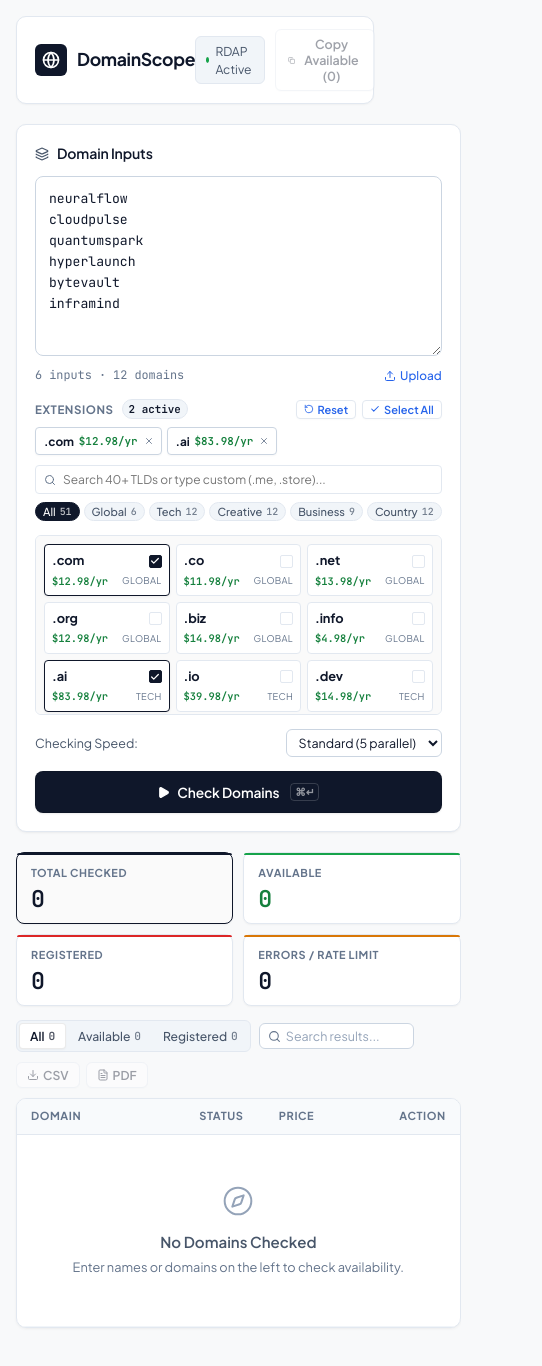
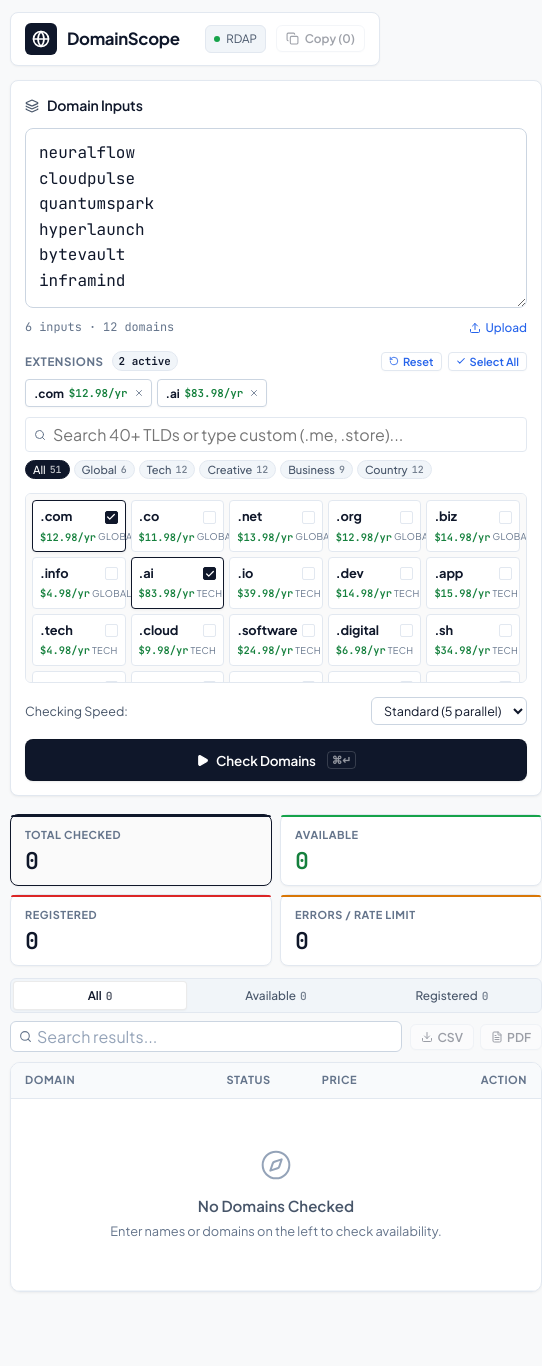
Before and after one commit to yash5775/domainscope, a React (Vite) app: page / in a window 390 px wide. Shown: the top 1366 px of the page, 542 px wide, since content can reach past the window. After the commit the page ends 1342 px from the top, so only its background shows below. Built offline with nearby package versions, Linux system fonts and the light colour scheme.

Commit message:
feat: implement comprehensive responsive design across desktop, tablet, and mobile devices

```diff
--- a/src/App.css
+++ b/src/App.css
@@ -847,11 +847,10 @@
   margin-bottom: 10px;
 }
 
-.toolbar-left {
+.toolbar-controls {
   display: flex;
   align-items: center;
   gap: 8px;
-  flex-wrap: wrap;
 }
 
 .filter-tabs {
@@ -986,12 +985,14 @@
   background: var(--surface-card);
   border: 1px solid var(--border-default);
   border-radius: var(--radius-lg);
-  overflow: hidden;
+  overflow-x: auto;
+  -webkit-overflow-scrolling: touch;
   box-shadow: var(--shadow-card);
 }
 
 .domain-table {
   width: 100%;
+  min-width: 530px;
   border-collapse: collapse;
   text-align: left;
 }
@@ -1374,3 +1375,240 @@
   from { opacity: 0; transform: translateY(6px); }
   to { opacity: 1; transform: translateY(0); }
 }
+
+/* ==========================================================================
+   RESPONSIVE DESIGN SUITE (DESKTOP, TABLET, MOBILE)
+   ========================================================================== */
+
+/* Responsive Header Elements */
+.status-text-short {
+  display: none;
+}
+.copy-text-short {
+  display: none;
+}
+
+/* Touch Copy Icon Visibility */
+@media (hover: none), (max-width: 768px) {
+  .btn-row-copy {
+    opacity: 0.85 !important;
+  }
+}
+
+/* Tablet & Medium Screens (<= 1040px) */
+@media (max-width: 1040px) {
+  .main-grid {
+    grid-template-columns: 1fr;
+    gap: 18px;
+  }
+  .app-container {
+    padding: 18px 20px 60px;
+  }
+}
+
+/* Mobile Landscape & Tablet Portrait (<= 768px) */
+@media (max-width: 768px) {
+  /* Prevent iOS Safari forced auto-zoom on input focus */
+  .domain-textarea,
+  .tld-search-input,
+  .table-search-input {
+    font-size: 16px;
+  }
+
+  .stats-grid {
+    grid-template-columns: repeat(2, 1fr);
+    gap: 8px;
+    margin-bottom: 12px;
+  }
+
+  .results-toolbar {
+    flex-direction: column;
+    align-items: stretch;
+    gap: 8px;
+  }
+
+  .filter-tabs {
+    width: 100%;
+    display: grid;
+    grid-template-columns: repeat(3, 1fr);
+  }
+
+  .filter-btn {
+    justify-content: center;
+    padding: 6px 4px;
+    font-size: 0.74rem;
+  }
+
+  .toolbar-controls {
+    width: 100%;
+    display: flex;
+    align-items: center;
+    gap: 8px;
+  }
+
+  .toolbar-controls .search-input-wrapper {
+    flex: 1;
+  }
+
+  .table-search-input {
+    width: 100%;
+  }
+
+  .table-search-input:focus {
+    width: 100%;
+  }
+}
+
+/* Mobile Screens (<= 640px) */
+@media (max-width: 640px) {
+  .app-container {
+    padding: 12px 10px 50px;
+  }
+
+  .glass-card {
+    padding: 14px;
+    border-radius: var(--radius-md);
+  }
+
+  .app-header {
+    padding: 10px 14px;
+    margin-bottom: 14px;
+    border-radius: var(--radius-md);
+  }
+
+  .brand-content h1 {
+    font-size: 1.05rem;
+  }
+
+  /* Modal Mobile Adaptations */
+  .modal-overlay {
+    padding: 10px;
+  }
+
+  .modal-card {
+    max-height: 90vh;
+    border-radius: var(--radius-md);
+  }
+
+  .modal-header {
+    padding: 10px 14px;
+  }
+
+  .modal-body {
+    padding: 10px 12px;
+  }
+
+  .modal-summary-bar {
+    font-size: 0.72rem;
+    gap: 6px;
+  }
+
+  .modal-raw-json {
+    font-size: 0.71rem;
+    padding: 8px 10px;
+    max-height: 50vh;
+  }
+
+  /* Toast Mobile Adaptations */
+  .toast-container {
+    bottom: 14px;
+    left: 12px;
+    right: 12px;
+    align-items: center;
+  }
+
+  .toast {
+    width: 100%;
+    max-width: 380px;
+    justify-content: center;
+    font-size: 0.75rem;
+    padding: 8px 12px;
+  }
+}
+
+/* Small Mobile Screens (<= 480px) */
+@media (max-width: 480px) {
+  .status-text-full {
+    display: none;
+  }
+  .status-text-short {
+    display: inline;
+  }
+
+  .copy-text-full {
+    display: none;
+  }
+  .copy-text-short {
+    display: inline;
+  }
+
+  .btn-secondary {
+    padding: 5px 9px;
+    font-size: 0.74rem;
+  }
+
+  .system-status {
+    padding: 4px 8px;
+    font-size: 0.72rem;
+  }
+
+  .section-label {
+    flex-wrap: wrap;
+    gap: 6px;
+  }
+
+  .section-label-actions {
+    margin-left: 0;
+  }
+
+  .tld-search-bar {
+    flex-wrap: wrap;
+  }
+
+  .tld-search-bar .search-input-wrapper {
+    width: 100%;
+  }
+
+  .tld-add-btn {
+    width: 100%;
+    justify-content: center;
+    padding: 6px 10px;
+  }
+
+  .catalog-scroll-grid {
+    grid-template-columns: repeat(auto-fill, minmax(88px, 1fr));
+    gap: 5px;
+    padding: 6px;
+    max-height: 190px;
+  }
+
+  .primary-btn {
+    padding: 10px 14px;
+    font-size: 0.84rem;
+    height: 42px;
+  }
+
+  .btn-group-running {
+    gap: 6px;
+  }
+
+  .btn-group-running button {
+    height: 40px;
+  }
+}
+
+/* Extra Small Phones (<= 380px) */
+@media (max-width: 380px) {
+  .stat-card {
+    padding: 9px 10px;
+  }
+  .stat-title {
+    font-size: 0.62rem;
+  }
+  .stat-value {
+    font-size: 1.2rem;
+  }
+  .brand-content h1 {
+    font-size: 0.95rem;
+  }
+}
--- a/src/components/Header.jsx
+++ b/src/components/Header.jsx
@@ -27,7 +27,8 @@
       <div className="header-actions">
         <div className="system-status" title="Google DoH + Direct Registry RDAP">
           <span className="status-dot-live"></span>
-          <span>RDAP Active</span>
+          <span className="status-text-full">RDAP Active</span>
+          <span className="status-text-short">RDAP</span>
         </div>
 
         <motion.button
@@ -46,7 +47,8 @@
           ) : (
             <>
               <Copy size={13} />
-              <span>Copy Available ({availableCount})</span>
+              <span className="copy-text-full">Copy Available ({availableCount})</span>
+              <span className="copy-text-short">Copy ({availableCount})</span>
             </>
           )}
         </motion.button>
--- a/src/components/ResultsTable.jsx
+++ b/src/components/ResultsTable.jsx
@@ -73,7 +73,6 @@
 
       {/* Toolbar: Filter Tabs, Instant Search & Exports */}
       <div className="results-toolbar">
-        <div className="toolbar-left">
         <div className="filter-tabs">
           <motion.button
             type="button"
@@ -104,6 +103,7 @@
           </motion.button>
         </div>
 
+        <div className="toolbar-controls">
           {/* Instant Search Filter */}
           <div className="search-input-wrapper">
             <Search size={13} className="search-icon" />
@@ -123,7 +123,6 @@
                 <X size={12} />
               </button>
             )}
-          </div>
           </div>
 
           {/* Export Suite */}
@@ -153,6 +152,7 @@
             <FileText size={12} />
             <span>PDF</span>
           </motion.button>
+        </div>
       </div>
     </div>
 
```
Lines whose indentation alone changed are shown as unchanged.
